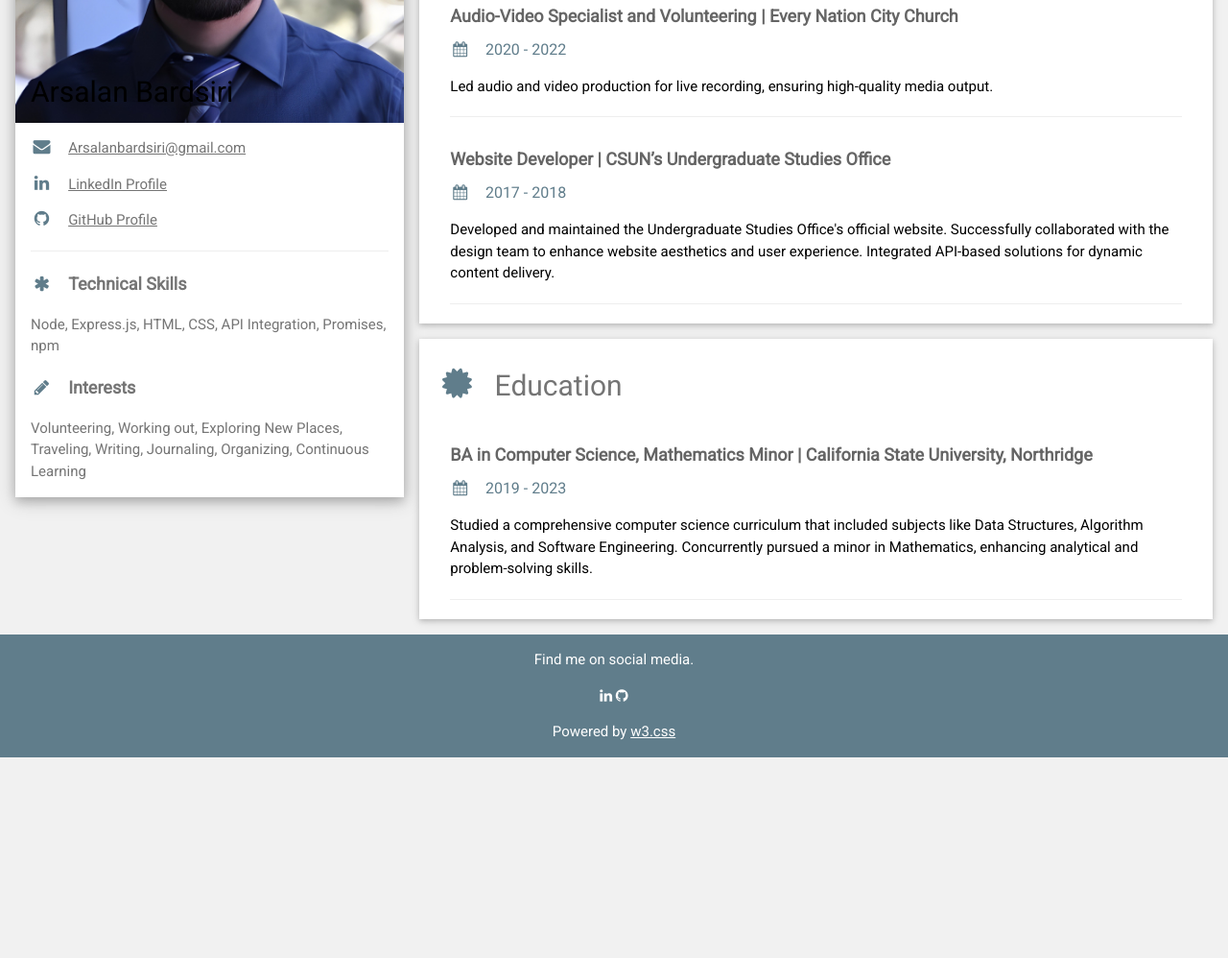
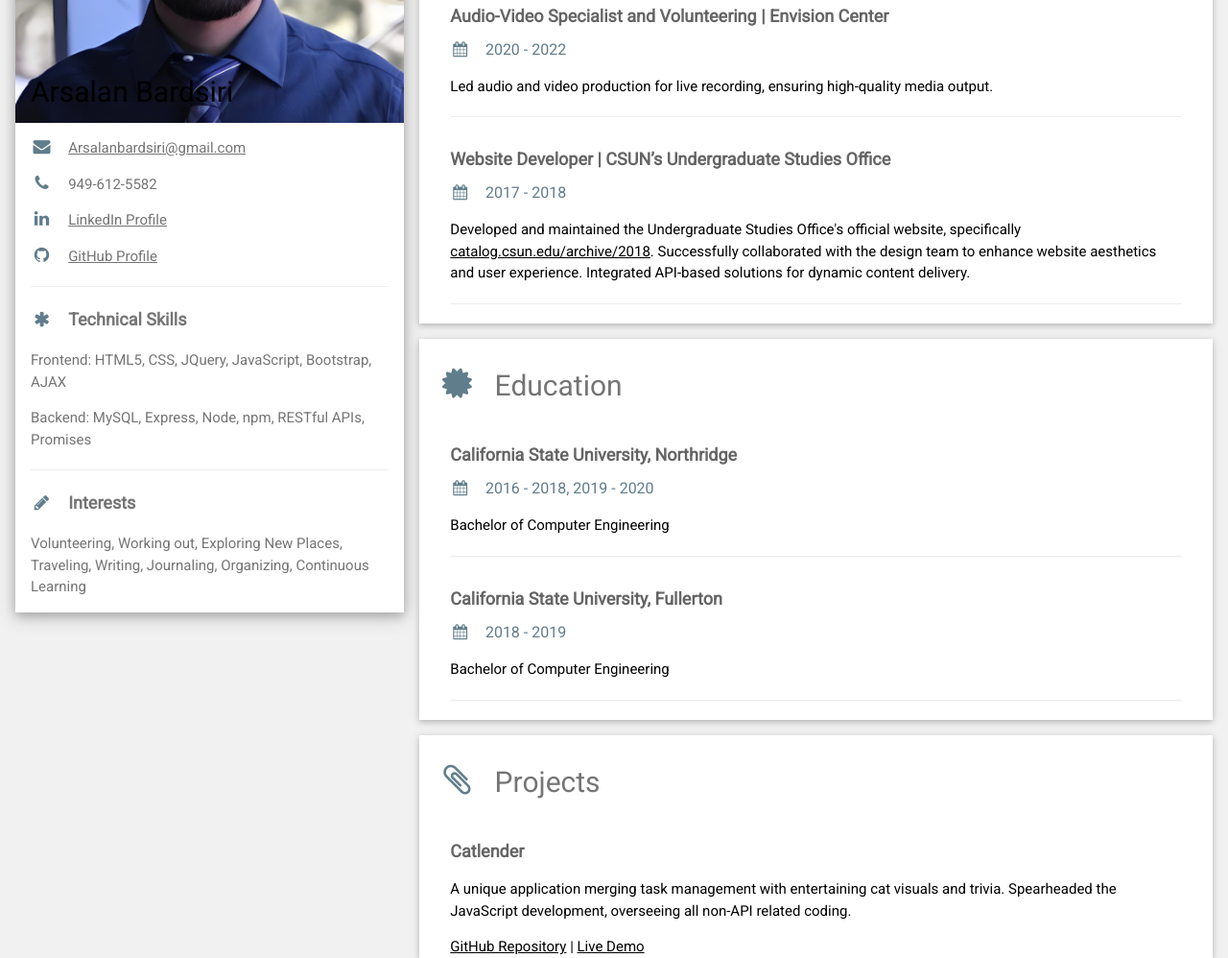
Before and after one commit to arsalanbardsiri/Arsalan-Bardsiri, a plain HTML site: page resume.html in a window 1280 px wide. Shown: the part 293-1291 px from the top of the page at 96% size. Before the commit the page ends 1082 px from the top, so only its background shows below. Drawn offline with nearby package versions, Linux system fonts and the light colour scheme.

Commit message:
digital resume update.

```diff
--- a/resume.html
+++ b/resume.html
@@ -1,9 +1,9 @@
 <!DOCTYPE html>
 <html lang="en">
 <head>
-    <title>Arsalan Bardsiri's Resume</title>
     <meta charset="UTF-8">
     <meta name="viewport" content="width=device-width, initial-scale=1">
+    <title>Arsalan Bardsiri's Resume</title>
     <link rel="stylesheet" href="https://www.w3schools.com/w3css/4/w3.css">
     <link rel='stylesheet' href='https://fonts.googleapis.com/css?family=Roboto'>
     <link rel="stylesheet" href="https://cdnjs.cloudflare.com/ajax/libs/font-awesome/4.7.0/css/font-awesome.min.css">
@@ -12,19 +12,11 @@
     </style>
 </head>
 <body class="w3-light-grey">
-
-<!-- Page Container -->
 <div class="w3-content w3-margin-top" style="max-width:1400px;">
-
-  <!-- The Grid -->
     <div class="w3-row-padding">
-
-    <!-- Left Column -->
         <div class="w3-third">
-
             <div class="w3-white w3-text-grey w3-card-4">
                 <div class="w3-display-container">
-          <!-- Placeholder for profile image -->
                     <img src="assets/images/profile.png" style="width:100%" alt="Avatar">
                     <div class="w3-display-bottomleft w3-container w3-text-black">
                         <h2>Arsalan Bardsiri</h2>
@@ -32,75 +24,69 @@
                 </div>
                 <div class="w3-container">
                     <p><i class="fa fa-envelope fa-fw w3-margin-right w3-large w3-text-blue-grey"></i><a href="mailto:Arsalanbardsiri@gmail.com">Arsalanbardsiri@gmail.com</a></p>
+                    <p><i class="fa fa-phone fa-fw w3-margin-right w3-large w3-text-blue-grey"></i>949-612-5582</p>
                     <p><i class="fa fa-linkedin fa-fw w3-margin-right w3-large w3-text-blue-grey"></i><a href="https://www.linkedin.com/in/arsalan-bardsiri/">LinkedIn Profile</a></p>
                     <p><i class="fa fa-github fa-fw w3-margin-right w3-large w3-text-blue-grey"></i><a href="https://github.com/arsalanbardsiri">GitHub Profile</a></p>
                     <hr>
-
                     <p class="w3-large w3-text-theme"><b><i class="fa fa-asterisk fa-fw w3-margin-right w3-text-blue-grey"></i>Technical Skills</b></p>
-          <p>Node, Express.js, HTML, CSS, API Integration, Promises, npm</p>
-
+                    <p>Frontend: HTML5, CSS, JQuery, JavaScript, Bootstrap, AJAX</p>
+                    <p>Backend: MySQL, Express, Node, npm, RESTful APIs, Promises</p>
+                    <hr>
                     <p class="w3-large w3-text-theme"><b><i class="fa fa-pencil fa-fw w3-margin-right w3-text-blue-grey"></i>Interests</b></p>
                     <p>Volunteering, Working out, Exploring New Places, Traveling, Writing, Journaling, Organizing, Continuous Learning</p>
                 </div>
             </div><br>
-
-    <!-- End Left Column -->
         </div>
 
-    <!-- Right Column -->
         <div class="w3-twothird">
-
             <div class="w3-container w3-card w3-white w3-margin-bottom">
                 <h2 class="w3-text-grey w3-padding-16"><i class="fa fa-suitcase fa-fw w3-margin-right w3-xxlarge w3-text-blue-grey"></i>Work Experience</h2>
-        <!-- Work Experience 1 -->
                 <div class="w3-container">
                     <h5 class="w3-opacity"><b>Presentation Expert | Target Corporation</b></h5>
                     <h6 class="w3-text-blue-grey"><i class="fa fa-calendar fa-fw w3-margin-right"></i>2023 - Present</h6>
                     <p>Delivered exceptional customer service ensuring product presentation standards and guest satisfaction. Demonstrated proficiency in visual merchandising, store organization, and technology products.</p>
                     <hr>
                 </div>
-        <!-- Work Experience 2 -->
                 <div class="w3-container">
-          <h5 class="w3-opacity"><b>Audio-Video Specialist and Volunteering | Every Nation City Church</b></h5>
+                    <h5 class="w3-opacity"><b>Audio-Video Specialist and Volunteering | Envision Center</b></h5>
                     <h6 class="w3-text-blue-grey"><i class="fa fa-calendar fa-fw w3-margin-right"></i>2020 - 2022</h6>
                     <p>Led audio and video production for live recording, ensuring high-quality media output.</p>
                     <hr>
                 </div>
-        <!-- Work Experience 3 -->
                 <div class="w3-container">
                     <h5 class="w3-opacity"><b>Website Developer | CSUN’s Undergraduate Studies Office</b></h5>
                     <h6 class="w3-text-blue-grey"><i class="fa fa-calendar fa-fw w3-margin-right"></i>2017 - 2018</h6>
-          <p>Developed and maintained the Undergraduate Studies Office's official website. Successfully collaborated with the design team to enhance website aesthetics and user experience. Integrated API-based solutions for dynamic content delivery.</p>
+                    <p>Developed and maintained the Undergraduate Studies Office's official website, specifically <a href="https://catalog.csun.edu/archive/2018" target="_blank">catalog.csun.edu/archive/2018</a>. Successfully collaborated with the design team to enhance website aesthetics and user experience. Integrated API-based solutions for dynamic content delivery.</p>
+                    <hr>
+                </div>
+            </div>
+
+            <div class="w3-container w3-card w3-white w3-margin-bottom">
+                <h2 class="w3-text-grey w3-padding-16"><i class="fa fa-certificate fa-fw w3-margin-right w3-xxlarge w3-text-blue-grey"></i>Education</h2>
+                <div class="w3-container">
+                    <h5 class="w3-opacity"><b>California State University, Northridge</b></h5>
+                    <h6 class="w3-text-blue-grey"><i class="fa fa-calendar fa-fw w3-margin-right"></i>2016 - 2018, 2019 - 2020</h6>
+                    <p>Bachelor of Computer Engineering</p>
+                    <hr>
+                </div>
+                <div class="w3-container">
+                    <h5 class="w3-opacity"><b>California State University, Fullerton</b></h5>
+                    <h6 class="w3-text-blue-grey"><i class="fa fa-calendar fa-fw w3-margin-right"></i>2018 - 2019</h6>
+                    <p>Bachelor of Computer Engineering</p>
                     <hr>
                 </div>
             </div>
 
             <div class="w3-container w3-card w3-white">
-        <h2 class="w3-text-grey w3-padding-16"><i class="fa fa-certificate fa-fw w3-margin-right w3-xxlarge w3-text-blue-grey"></i>Education</h2>
-        <!-- Education 1 -->
+                <h2 class="w3-text-grey w3-padding-16"><i class="fa fa-paperclip fa-fw w3-margin-right w3-xxlarge w3-text-blue-grey"></i>Projects</h2>
                 <div class="w3-container">
-          <h5 class="w3-opacity"><b>BA in Computer Science, Mathematics Minor | California State University, Northridge</b></h5>
-          <h6 class="w3-text-blue-grey"><i class="fa fa-calendar fa-fw w3-margin-right"></i>2019 - 2023</h6>
-          <p>Studied a comprehensive computer science curriculum that included subjects like Data Structures, Algorithm Analysis, and Software Engineering. Concurrently pursued a minor in Mathematics, enhancing analytical and problem-solving skills.</p>
-          <hr>
+                    <h5 class="w3-opacity"><b>Catlender</b></h5>
+                    <p>A unique application merging task management with entertaining cat visuals and trivia. Spearheaded the JavaScript development, overseeing all non-API related coding.</p>
+                    <a href="https://github.com/arsalanbardsiri/Catlender" target="_blank">GitHub Repository</a> | <a href="https://tdavids215.github.io/Catlender/" target="_blank">Live Demo</a>
                 </div>
             </div>
-
-    <!-- End Right Column -->
         </div>
-
-  <!-- End Grid -->
     </div>
-
-  <!-- Footer -->
-  <footer class="w3-container w3-blue-grey w3-center w3-margin-top">
-    <p>Find me on social media.</p>
-    <i class="fa fa-linkedin w3-hover-opacity"></i>
-    <i class="fa fa-github w3-hover-opacity"></i>
-    <p>Powered by <a href="https://www.w3schools.com/w3css/default.asp" target="_blank" rel="noopener noreferrer" class="w3-hover-text-green">w3.css</a></p>
-  </footer>
-
-<!-- End Page Container -->
 </div>
 </body>
 </html>
```
Lines whose indentation alone changed are shown as unchanged.
